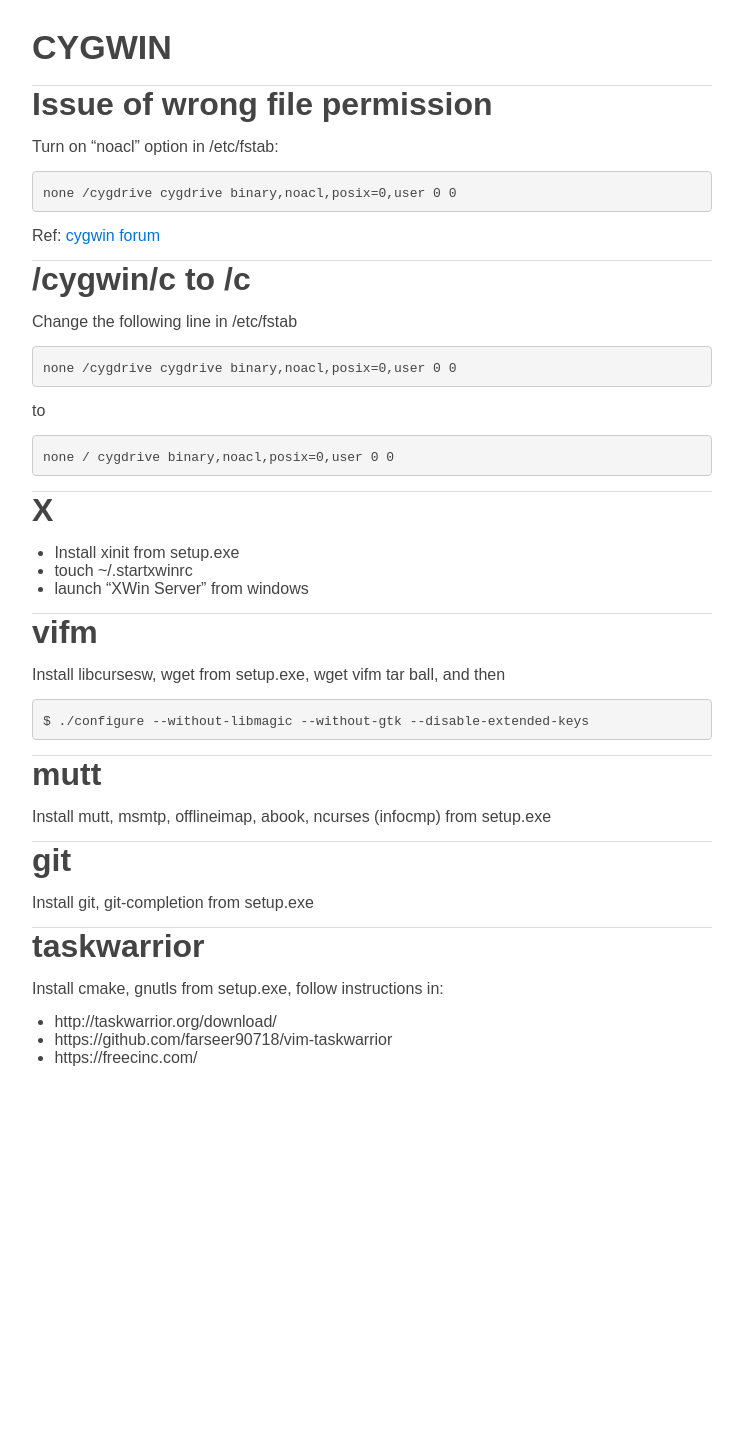
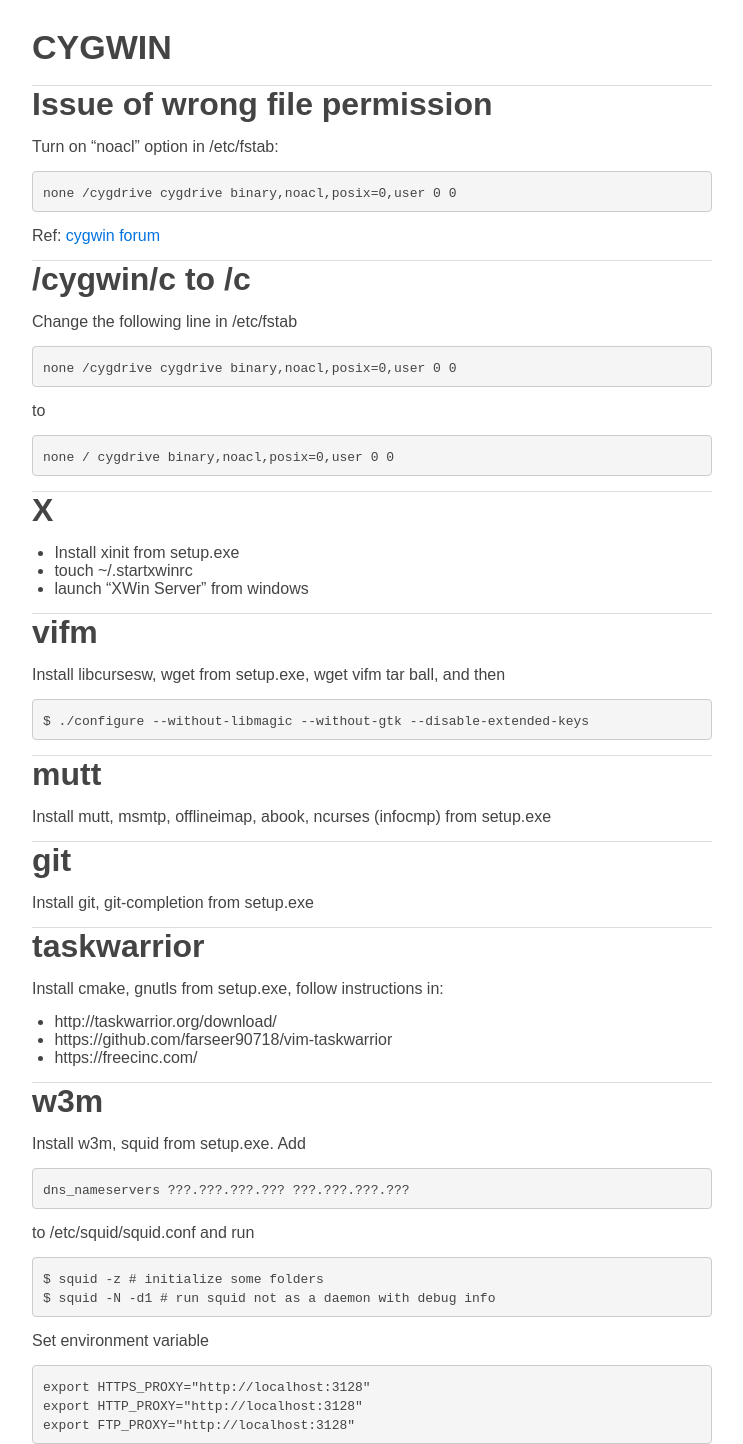
Before and after one commit to jintonic/jintonic.github.io, a Jekyll site: the page built from cs/cygwin/index.md, in a window 1280 px wide. Shown: the whole page, without its empty margins (268-1011 px from the left). Built offline with Jekyll 4.4.1, drawn with Linux system fonts in a browser that asks for light colours; comment, search, counter and statistics services are not loaded; before the commit the page ends 1082 px from its top, so only the background shows below that.

Commit message:
added squid

```diff
--- a/cs/cygwin/index.md
+++ b/cs/cygwin/index.md
@@ -65,3 +65,27 @@
 - http://taskwarrior.org/download/
 - https://github.com/farseer90718/vim-taskwarrior
 - https://freecinc.com/
+
+w3m
+===
+
+Install w3m, squid from setup.exe. Add
+
+~~~
+dns_nameservers ???.???.???.??? ???.???.???.???
+~~~
+
+to /etc/squid/squid.conf and run
+
+~~~
+$ squid -z # initialize some folders
+$ squid -N -d1 # run squid not as a daemon with debug info
+~~~
+
+Set environment variable
+
+~~~
+export HTTPS_PROXY="http://localhost:3128"
+export HTTP_PROXY="http://localhost:3128"
+export FTP_PROXY="http://localhost:3128"
+~~~
```
